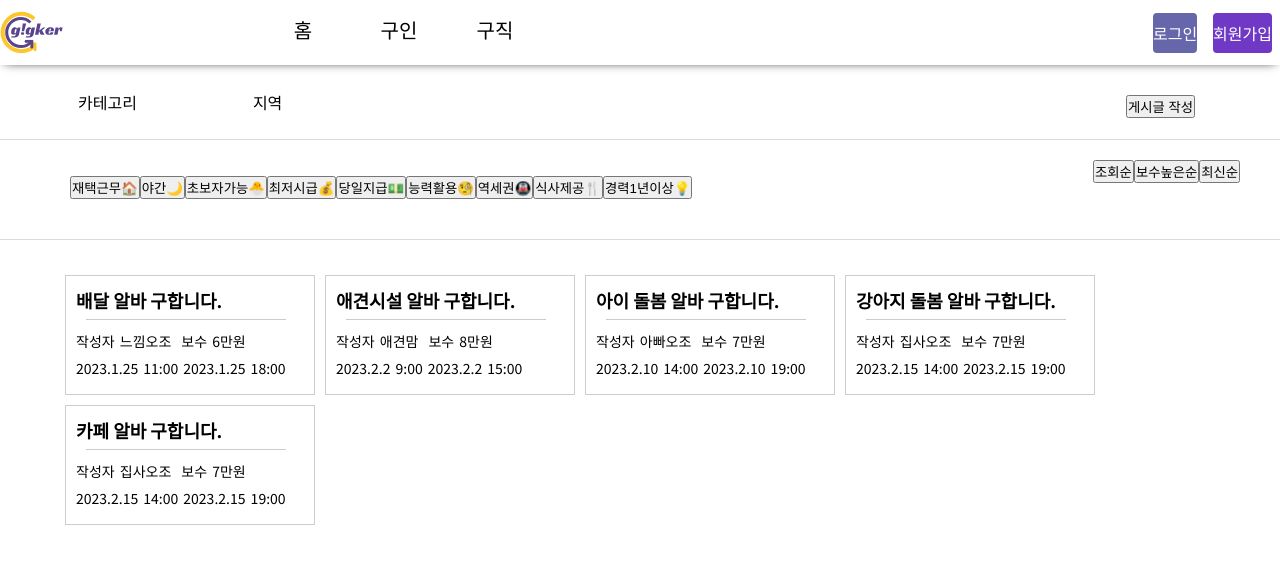
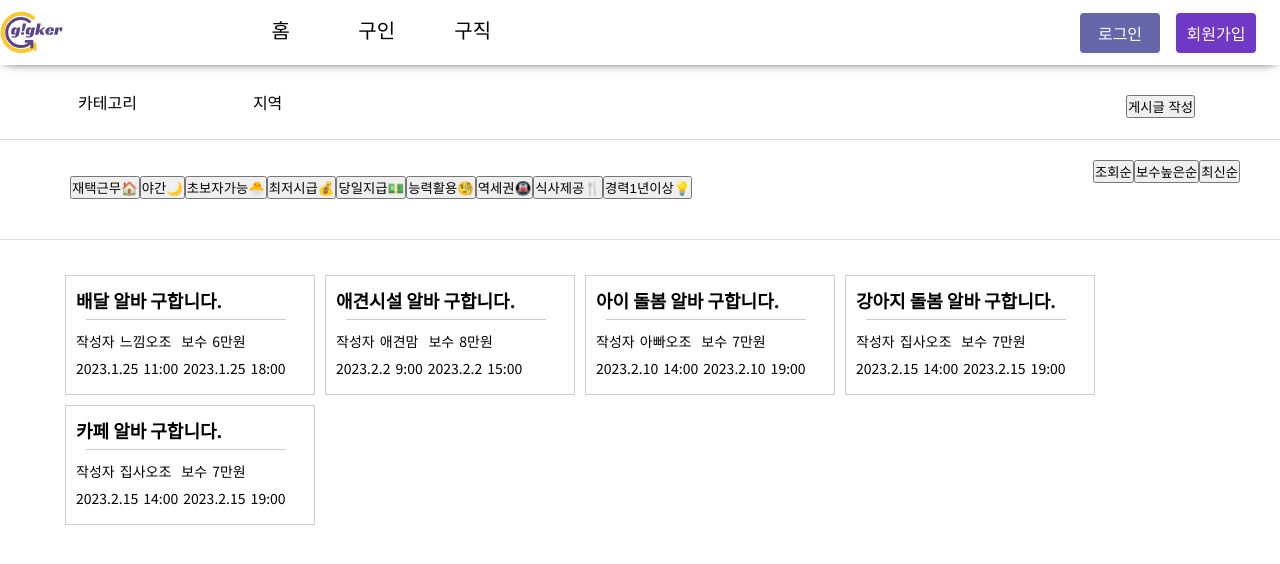
Before and after one commit to codestates-seb/seb41_main_005, a React (Create React App) app in the folder client/: page / in a window 1280 px wide. Shown: the top 564 px of the page. Built offline with nearby package versions, Linux system fonts and the light colour scheme.

Commit message:
style: 스타일 수정

```diff
--- a/client/src/components/Navigation.tsx
+++ b/client/src/components/Navigation.tsx
@@ -10,6 +10,7 @@ const NavBar = styled.div`
   justify-content: space-between;
   box-shadow: 0 2px 10px -5px;
   position: fixed;
+  background-color: #ffffff;
 `;
 
 const LogoContainer = styled.a`
@@ -50,7 +51,9 @@ const LinkButton = styled.button`
 const LogInContainer = styled.div`
   /* margin-right: 40px; */
   display: flex;
+  justify-content: space-around;
   align-items: center;
+  padding: 0 1rem;
 `;
 
 const Navigation = () => {
@@ -65,8 +68,12 @@ const Navigation = () => {
         <LinkButton>구직</LinkButton>
       </LinkContainer>
       <LogInContainer>
-        <Button color="#6667AB">로그인</Button>
-        <Button color="#6F38C5">회원가입</Button>
+        <Button color={"#6667AB"} width={"5rem"}>
+          로그인
+        </Button>
+        <Button color={"#6F38C5"} width={"5rem"}>
+          회원가입
+        </Button>
       </LogInContainer>
     </NavBar>
   );
```
